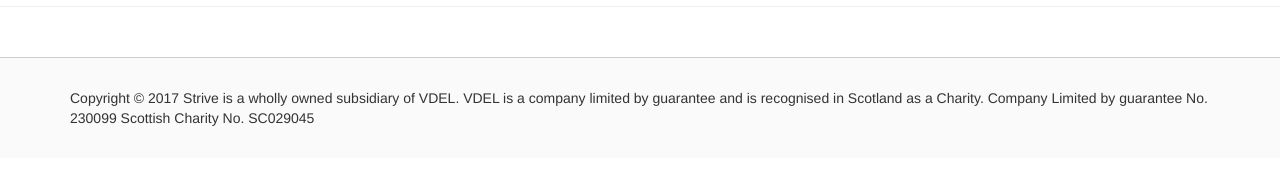
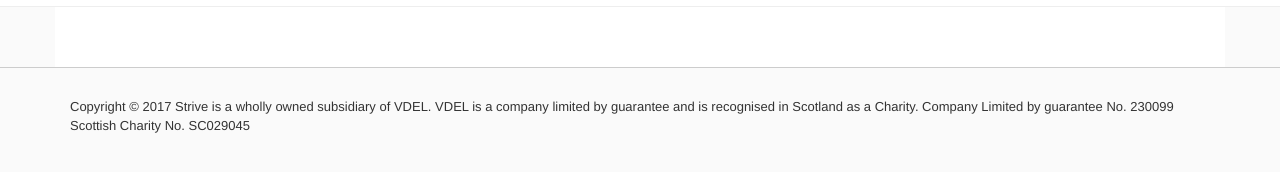
Before and after one commit to scvodigital/strive, a website: page public/index.html in a window 1280 px wide. Shown: the part 86-258 px from the top of the page. Drawn offline with nearby package versions, Linux system fonts and the light colour scheme.

Commit message:
Updated visuals

```diff
--- a/public/index.html
+++ b/public/index.html
@@ -23,7 +23,9 @@
   <body>
     <header class="page-header">
         <section class="container">
-            <img src="strive-logo.png" alt="STRiVE | Supporting You &amp; Connecting Communities">
+            <a href="http://strive.me.uk/">
+                <img src="strive-logo.png" alt="STRiVE | Supporting You &amp; Connecting Communities">
+            </a>
         </section>
     </header>
 
--- a/public/style.css
+++ b/public/style.css
@@ -1,6 +1,18 @@
-footer{
-    margin-top:30px;
-    background-color:#fafafa;
-    border-top:1px solid #cccccc;
-    padding:30px;
+body {
+    font-size: 1.3rem;
+    background-color: #fafafa;
 }
+header {
+    background-color: #fff;
+    margin: 0 !important;
+    padding: 40px 0 29px;
+}
+article {
+    background-color: #fff;
+    padding-top: 30px;
+    padding-bottom: 30px;
+}
+footer {
+    border-top: 1px solid #cccccc;
+    padding: 30px;
+}
```
